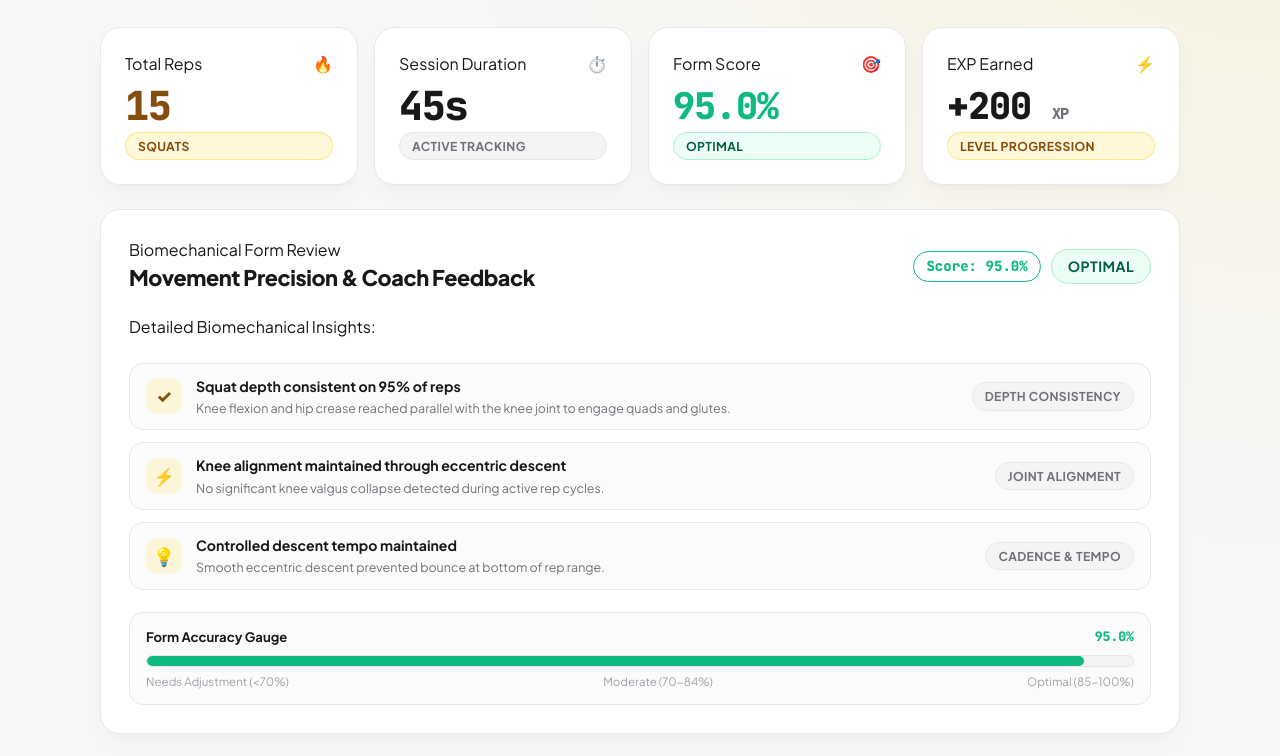
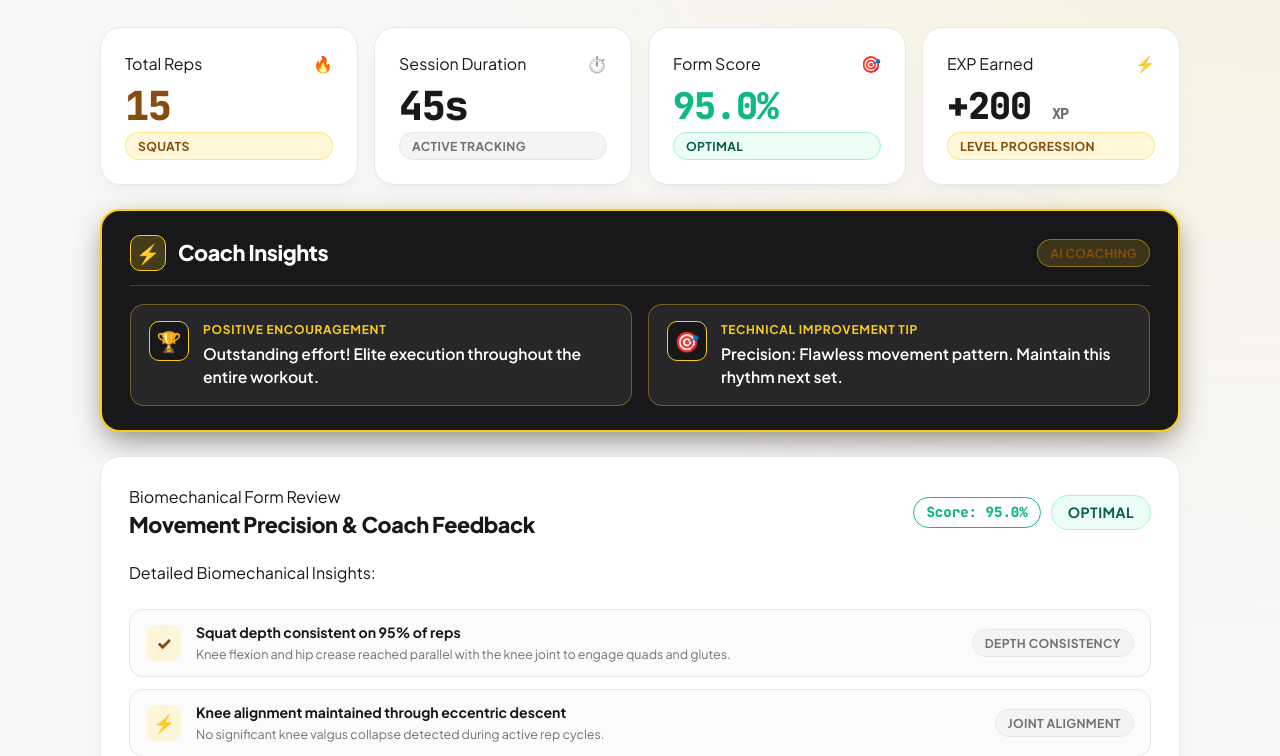
Before and after one commit to reach-1191/sisyphus, a Flask app: page /summary/1 in a window 1280 px wide. Shown: the part 308-1064 px from the top of the page. Run offline with Flask 3, Linux system fonts and the light colour scheme; a user stored in the database is signed in; parts of the project's set-up code (start-up, migrations or seed data) failed here and were passed over.

Commit message:
feat: add Coach Insights feedback card to summary screen with affirmative encouragement and form tips

```diff
--- a/app.py
+++ b/app.py
@@ -3098,6 +3098,41 @@ def summary(session_id):
             "tag": "Controlled Tempo"
         })
 
+    # Dynamic 'Coach Insights' Feedback Generation
+    # 1. Positive Encouragement (Ultra-concise, celebrating performance, strictly affirmative)
+    if score >= 90:
+        coach_encouragement = "Outstanding effort! Elite execution throughout the entire workout."
+    elif score >= 80:
+        coach_encouragement = "Solid power output throughout the entire set!"
+    elif score >= 70:
+        coach_encouragement = "Strong determination and consistent drive on every rep!"
+    else:
+        coach_encouragement = "Fierce dedication! Keep pushing your limits every session."
+
+    # 2. Technical Improvement Tip (Actionable correction based on form errors / accuracy)
+    if score >= 90:
+        coach_tip = "Precision: Flawless movement pattern. Maintain this rhythm next set."
+    elif "squat" in ex_lower:
+        if score < 75:
+            coach_tip = "Squats: Sink hips two inches deeper at the bottom."
+        else:
+            coach_tip = "Squats: Drive knees outward over toes throughout descent."
+    elif "push" in ex_lower:
+        if score < 75:
+            coach_tip = "Push-ups: Keep spine neutral from neck to ankles."
+        else:
+            coach_tip = "Push-ups: Tuck elbows closer to ribs on descent."
+    elif "curl" in ex_lower:
+        if score < 75:
+            coach_tip = "Curls: Pin elbows against your ribs."
+        else:
+            coach_tip = "Curls: Squeeze biceps at peak and lower smoothly."
+    else:
+        if score < 75:
+            coach_tip = "Form: Move smoothly through the full range of motion."
+        else:
+            coach_tip = "Form: Maintain core bracing through each repetition."
+
     exp_earned = max(10, session_record.rep_count * 10) + (50 if score >= 90 else (25 if score >= 75 else 0))
     user_exp = current_user.exp or 0
     user_level = current_user.level or 1
@@ -3123,6 +3158,8 @@ def summary(session_id):
         badge_class=badge_class,
         badge_color=badge_color,
         insights=insights,
+        coach_encouragement=coach_encouragement,
+        coach_tip=coach_tip,
         exp_earned=exp_earned,
         user_level=user_level,
         user_exp=user_exp,
--- a/static/css/style.css
+++ b/static/css/style.css
@@ -1517,6 +1517,109 @@ html, body {
   grid-template-columns: repeat(4, 1fr);
   gap: 16px;
   margin-bottom: 24px;
+}
+
+/* Coach Insights Feedback Bento Card */
+.coach-insights-card {
+  background: #18181b !important;
+  border: 2px solid #facc15 !important;
+  border-radius: 20px !important;
+  color: #ffffff !important;
+  padding: 24px 28px !important;
+  margin-bottom: 24px !important;
+  box-shadow: 0 12px 30px -5px rgba(0, 0, 0, 0.45), 0 0 16px rgba(250, 204, 21, 0.16) !important;
+}
+
+.coach-insights-header {
+  display: flex;
+  align-items: center;
+  justify-content: space-between;
+  margin-bottom: 18px;
+  padding-bottom: 14px;
+  border-bottom: 1px solid rgba(250, 204, 21, 0.25);
+}
+
+.coach-insights-title-group {
+  display: flex;
+  align-items: center;
+  gap: 12px;
+}
+
+.coach-insights-badge {
+  display: inline-flex;
+  align-items: center;
+  justify-content: center;
+  width: 36px;
+  height: 36px;
+  background: rgba(250, 204, 21, 0.2);
+  border: 1px solid #facc15;
+  border-radius: 10px;
+  font-size: 1.2rem;
+  color: #facc15;
+}
+
+.coach-insights-heading {
+  font-size: 1.35rem;
+  font-weight: 800;
+  color: #ffffff !important;
+  margin: 0;
+  letter-spacing: -0.02em;
+}
+
+.coach-insights-grid {
+  display: grid;
+  grid-template-columns: repeat(2, 1fr);
+  gap: 16px;
+}
+
+.coach-insight-item {
+  display: flex;
+  align-items: flex-start;
+  gap: 14px;
+  background: #27272a;
+  border: 1px solid rgba(250, 204, 21, 0.35);
+  border-radius: 14px;
+  padding: 16px 18px;
+}
+
+.coach-insight-icon-box {
+  display: flex;
+  align-items: center;
+  justify-content: center;
+  width: 40px;
+  height: 40px;
+  min-width: 40px;
+  background: #18181b;
+  border: 1px solid #facc15;
+  border-radius: 10px;
+  font-size: 1.25rem;
+}
+
+.coach-insight-text-group {
+  display: flex;
+  flex-direction: column;
+  gap: 4px;
+}
+
+.coach-insight-label {
+  font-size: 0.75rem;
+  font-weight: 700;
+  text-transform: uppercase;
+  letter-spacing: 0.06em;
+  color: #facc15;
+}
+
+.coach-insight-body {
+  font-size: 0.98rem;
+  font-weight: 600;
+  color: #ffffff !important;
+  line-height: 1.45;
+}
+
+@media (max-width: 768px) {
+  .coach-insights-grid {
+    grid-template-columns: 1fr;
+  }
 }
 
 .analytics-stat-card {
--- a/templates/summary.html
+++ b/templates/summary.html
@@ -59,6 +59,37 @@
         +{{ exp_earned }} <span class="exp-sub">XP</span>
       </div>
       <span class="pill-tag pill-yellow">Level Progression</span>
+    </div>
+  </div>
+
+  <!-- Dynamic 'Coach Insights' Feedback Bento Card -->
+  <div class="bento-card coach-insights-card" style="background: #18181b; border: 2px solid #facc15; border-radius: 20px; color: #ffffff; padding: 24px 28px; margin-bottom: 24px;">
+    <div class="coach-insights-header">
+      <div class="coach-insights-title-group">
+        <span class="coach-insights-badge">⚡</span>
+        <h2 class="coach-insights-heading">Coach Insights</h2>
+      </div>
+      <span class="pill-tag pill-yellow">AI Coaching</span>
+    </div>
+
+    <div class="coach-insights-grid">
+      <!-- Positive Encouragement -->
+      <div class="coach-insight-item">
+        <div class="coach-insight-icon-box">🏆</div>
+        <div class="coach-insight-text-group">
+          <div class="coach-insight-label">Positive Encouragement</div>
+          <div class="coach-insight-body">{{ coach_encouragement }}</div>
+        </div>
+      </div>
+
+      <!-- Technical Improvement Tip -->
+      <div class="coach-insight-item">
+        <div class="coach-insight-icon-box">🎯</div>
+        <div class="coach-insight-text-group">
+          <div class="coach-insight-label">Technical Improvement Tip</div>
+          <div class="coach-insight-body">{{ coach_tip }}</div>
+        </div>
+      </div>
     </div>
   </div>
 
```
Also changed, not shown: test_app.py (+92 -0 lines), README.md.
